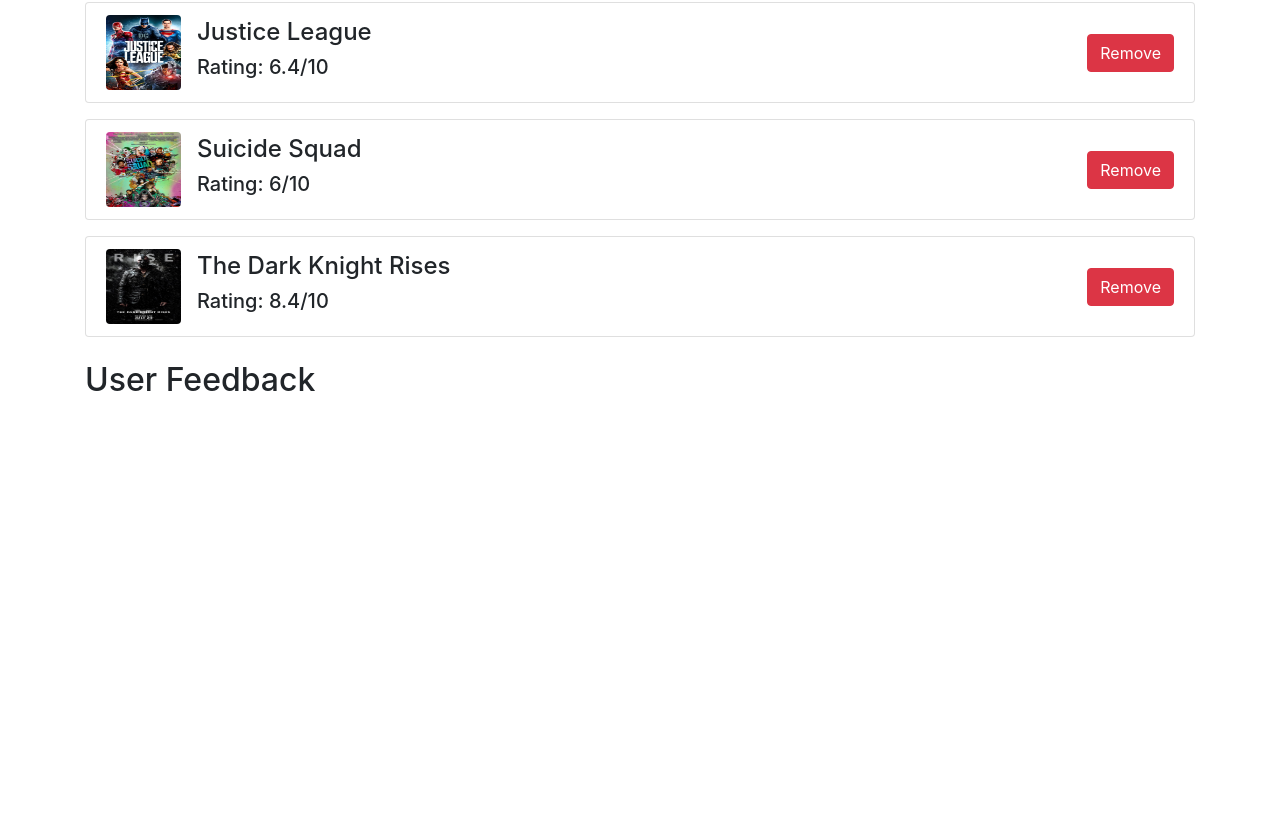
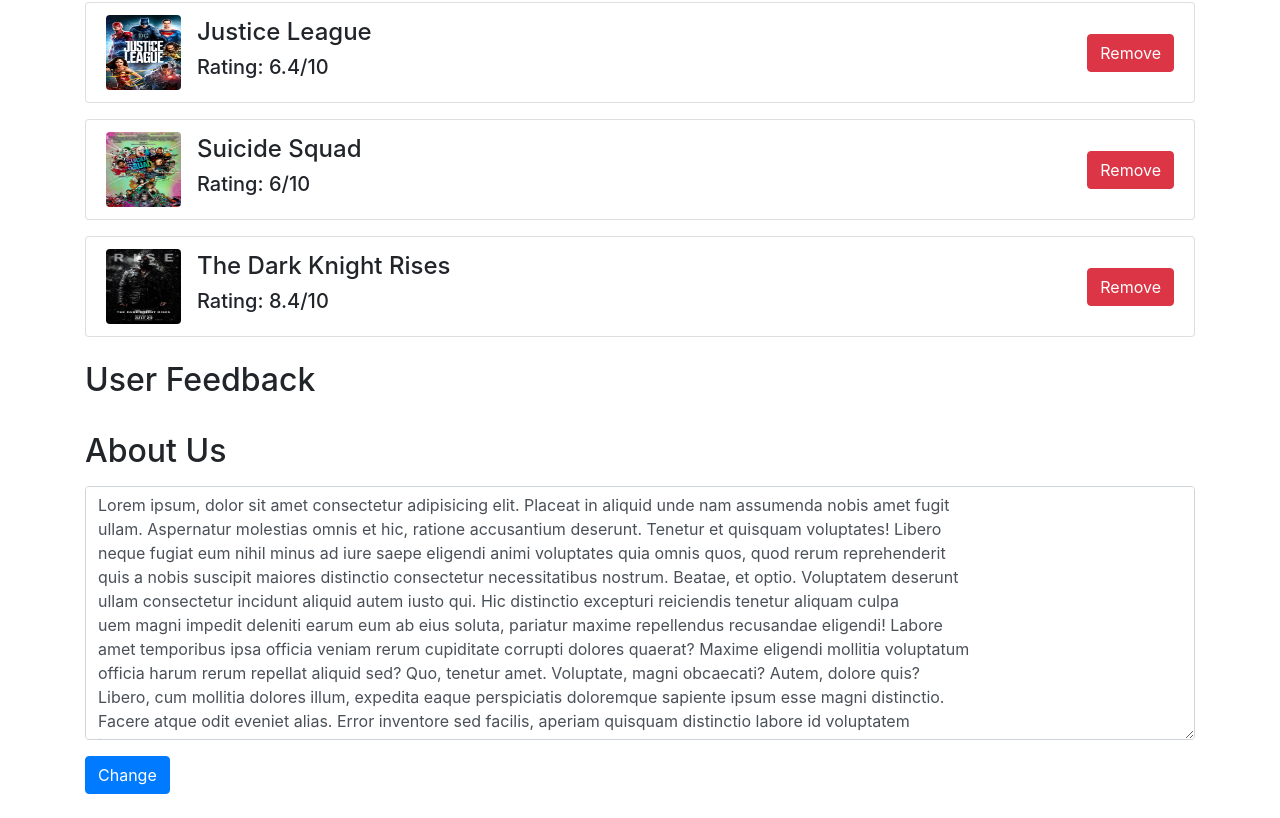
Before and after one commit to rajan98/Movie-Review-Site, an Angular app: page /admin in a window 1280 px wide. Shown: the part 483-1301 px from the top of the page. Before the commit the page ends 891 px from the top, so only its background shows below. Built offline with nearby package versions, Linux system fonts and the light colour scheme.

Commit message:
Add files via upload
About Section can be edited with admin page

```diff
--- a/src/app/about-us/about-us.component.html
+++ b/src/app/about-us/about-us.component.html
@@ -4,17 +4,7 @@
         <div class="row">
             <h1 style="padding-left: 40px;">About Us</h1>
         </div>
-        <div class="row" style="padding-left: 40px; width: 800px;">Lorem ipsum, dolor sit amet consectetur adipisicing elit. Placeat in aliquid unde nam assumenda nobis amet fugit
-            ullam. Aspernatur molestias omnis et hic, ratione accusantium deserunt. Tenetur et quisquam voluptates! Libero
-            neque fugiat eum nihil minus ad iure saepe eligendi animi voluptates quia omnis quos, quod rerum reprehenderit
-            quis a nobis suscipit maiores distinctio consectetur necessitatibus nostrum. Beatae, et optio. Voluptatem deserunt
-            ullam consectetur incidunt aliquid autem iusto qui. Hic distinctio excepturi reiciendis tenetur aliquam culpa
-            autem magni impedit deleniti earum eum ab eius soluta, pariatur maxime repellendus recusandae eligendi! Labore
-            amet temporibus ipsa officia veniam rerum cupiditate corrupti dolores quaerat? Maxime eligendi mollitia voluptatum
-            officia harum rerum repellat aliquid sed? Quo, tenetur amet. Voluptate, magni obcaecati? Autem, dolore quis?
-            Libero, cum mollitia dolores illum, expedita eaque perspiciatis doloremque sapiente ipsum esse magni distinctio.
-            Facere atque odit eveniet alias. Error inventore sed facilis, aperiam quisquam distinctio labore id voluptatem
-            iusto!</div>
+        <div class="row" style="padding-left: 40px; width: 800px;">{{ about }}</div>
     </div>
     <div class="col-md-3">
         <img src="../../assets/img/aboutUs.png" alt="about us" class="image-fluid" style="padding-left: 50px;">
--- a/src/app/about-us/about-us.component.ts
+++ b/src/app/about-us/about-us.component.ts
@@ -2,6 +2,8 @@
 import { Head } from '../shared/head';
 
 import { Params, ActivatedRoute } from '@angular/router';
+
+import { AboutService } from '../services/about.service';
 
 @Component({
   selector: 'app-about-us',
@@ -11,12 +13,15 @@
 export class AboutUsComponent implements OnInit {
 
   userName: string;
+  about: string;
 
   headerData: Head[];
 
-  constructor( private route: ActivatedRoute) { }
+  constructor( private route: ActivatedRoute,
+  private aboutService: AboutService) { }
 
   ngOnInit() {
+    this.about = this.aboutService.getAbout();
     this.userName = this.route.snapshot.params['userName'];
     this.headerData = [
      {
--- a/src/app/admin/admin.component.html
+++ b/src/app/admin/admin.component.html
@@ -18,6 +18,7 @@
     </div>
   </div>
 
+  <!--Feedback-->
   <div *ngIf="feedbacks" class="mt-4">
     <h2>User Feedback</h2>
     <ul class="list-group list-group-flush">
@@ -27,6 +28,17 @@
         <p>Feedback: {{ feedback.feedback }}</p>
       </li>
     </ul>
+  </div>
+
+  <!--Edit About Us-->
+  <div class="my-4">
+  <form action="">
+    <div class="form-group">
+    <label for="aboutUsTextArea"><h2>About Us</h2></label>
+    <textarea id="aboutUsTextArea" rows="10" [(ngModel)]="about" name="aboutUsTextArea" class="form-control"></textarea>
+    </div>
+    <button type="submit" class="btn btn-primary" (click)="setAbout()">Change</button>
+  </form>
   </div>
 
 </div>
--- a/src/app/admin/admin.component.ts
+++ b/src/app/admin/admin.component.ts
@@ -4,6 +4,7 @@
 
 import { MovieService } from '../services/movie.service';
 import { FeedbackService } from '../services/feedback.service';
+import { AboutService } from '../services/about.service';
 
 @Component({
   selector: 'app-admin',
@@ -13,6 +14,7 @@
 export class AdminComponent implements OnInit {
 
   feedbacks: Feedback[];
+  about: string = "";
 
   headerData: Head[] = [
     {
@@ -28,15 +30,22 @@
   ];
 
   constructor(private movieService: MovieService,
-    private feedbackService: FeedbackService) {
+    private feedbackService: FeedbackService,
+    private aboutService: AboutService) {
   }
 
   ngOnInit() {
     this.feedbacks = this.feedbackService.getFeedbacks();
+    this.about = this.aboutService.getAbout();
   }
 
   removeMovie(id: string): void {
     this.movieService.removeMovie(id);
   }
 
+  setAbout(): void{
+    console.log(this.about);
+    this.aboutService.setAbout(this.about);
+  }
+
 }
--- a/src/app/app.module.ts
+++ b/src/app/app.module.ts
@@ -16,6 +16,8 @@
 import { AppRoutingModule } from './routing/routing.module';
 
 import { MovieService } from './services/movie.service';
+import { FeedbackService } from './services/feedback.service';
+import { AboutService } from './services/about.service';
 
 
 @NgModule({
@@ -37,7 +39,7 @@
     AppRoutingModule,
     ReactiveFormsModule
   ],
-  providers: [MovieService],
+  providers: [MovieService, FeedbackService, AboutService],
   bootstrap: [AppComponent]
 })
 export class AppModule { }
--- a/src/app/contact-us/contact-us.component.html
+++ b/src/app/contact-us/contact-us.component.html
@@ -5,7 +5,7 @@
             <h1 style="padding-left: 40px;">Contact Us</h1>
         </div>
         <div class="container">
-            <form action="" [formGroup]="contactForm" (ngSubmit)="contactForm.valid && onSubmit()" novalidate>
+            <form action="" #cform="ngForm" [formGroup]="contactForm" (ngSubmit)="contactForm.valid && onSubmit()" novalidate>
                 <div class="row">
                     <div class="form-group col-md">
                         <label for="firstName">First Name</label>
--- a/src/app/contact-us/contact-us.component.ts
+++ b/src/app/contact-us/contact-us.component.ts
@@ -1,4 +1,4 @@
-import { Component, OnInit } from '@angular/core';
+import { Component, OnInit, ViewChild } from '@angular/core';
 import { Head } from '../shared/head';
 import { Feedback } from '../shared/feedback';
 import { FeedbackService } from '../services/feedback.service';
@@ -14,6 +14,7 @@
 export class ContactUsComponent implements OnInit {
 
   userName: string;
+  @ViewChild('cform', {static: false}) contactFormDerivative;
 
   headerData: Head[];
 
@@ -64,5 +65,13 @@
     this.contact = this.contactForm.value;
     this.feedbackService.addFeedback(this.contact);
     console.log(this.feedbackService.getFeedbacks());
+    this.contactForm.reset({
+      firstname: '',
+      lastname: '',
+      email: '',
+      phoneno: '',
+      feedback: ''
+    });
+    this.contactFormDerivative.resetForm();
   }
 }
--- a/src/app/routing/routes.ts
+++ b/src/app/routing/routes.ts
@@ -11,7 +11,7 @@
   { path: 'login', component: LoginComponent },
   { path: 'admin', component: AdminComponent },
   { path: 'home/:userName', component: HomeComponent },
-  { path: 'admin/:userName', component: AdminComponent },
+  { path: 'about/:userName', component: AboutUsComponent },
   { path: 'review/:id', component: ReviewComponent },
   { path: 'contact/:userName', component: ContactUsComponent },
   { path: '', redirectTo: '/login', pathMatch: 'full' }
--- /dev/null
+++ b/src/app/services/about.service.ts
@@ -0,0 +1,18 @@
+import { Injectable } from '@angular/core';
+import { about, setAbout } from '../shared/about';
+
+@Injectable({
+  providedIn: 'root'
+})
+export class AboutService {
+
+  constructor() { }
+
+  getAbout(): string{
+    return about;
+  }
+
+  setAbout(a: string): void{
+    setAbout(a);
+  }
+}
--- /dev/null
+++ b/src/app/shared/about.ts
@@ -0,0 +1,15 @@
+export let about: string = `Lorem ipsum, dolor sit amet consectetur adipisicing elit. Placeat in aliquid unde nam assumenda nobis amet fugit
+ullam. Aspernatur molestias omnis et hic, ratione accusantium deserunt. Tenetur et quisquam voluptates! Libero
+neque fugiat eum nihil minus ad iure saepe eligendi animi voluptates quia omnis quos, quod rerum reprehenderit
+quis a nobis suscipit maiores distinctio consectetur necessitatibus nostrum. Beatae, et optio. Voluptatem deserunt
+ullam consectetur incidunt aliquid autem iusto qui. Hic distinctio excepturi reiciendis tenetur aliquam culpa
+uem magni impedit deleniti earum eum ab eius soluta, pariatur maxime repellendus recusandae eligendi! Labore
+amet temporibus ipsa officia veniam rerum cupiditate corrupti dolores quaerat? Maxime eligendi mollitia voluptatum
+officia harum rerum repellat aliquid sed? Quo, tenetur amet. Voluptate, magni obcaecati? Autem, dolore quis?
+Libero, cum mollitia dolores illum, expedita eaque perspiciatis doloremque sapiente ipsum esse magni distinctio.
+Facere atque odit eveniet alias. Error inventore sed facilis, aperiam quisquam distinctio labore id voluptatem
+iusto!`;
+
+export function setAbout(a: string): void{
+    about = a.toString();
+}
```
